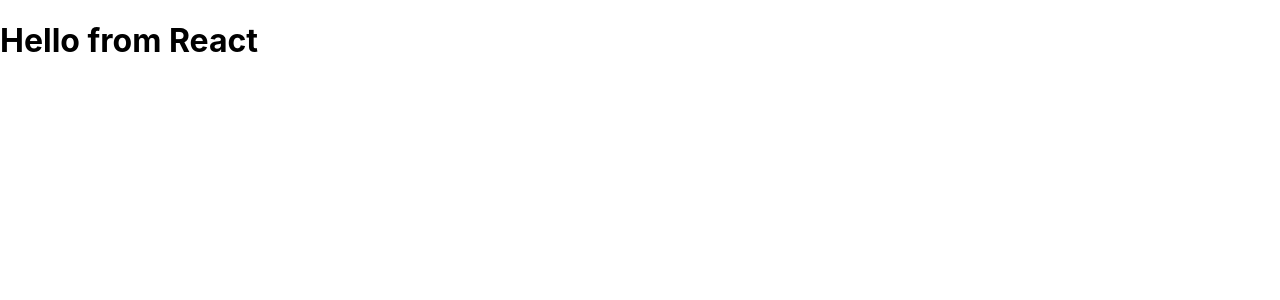
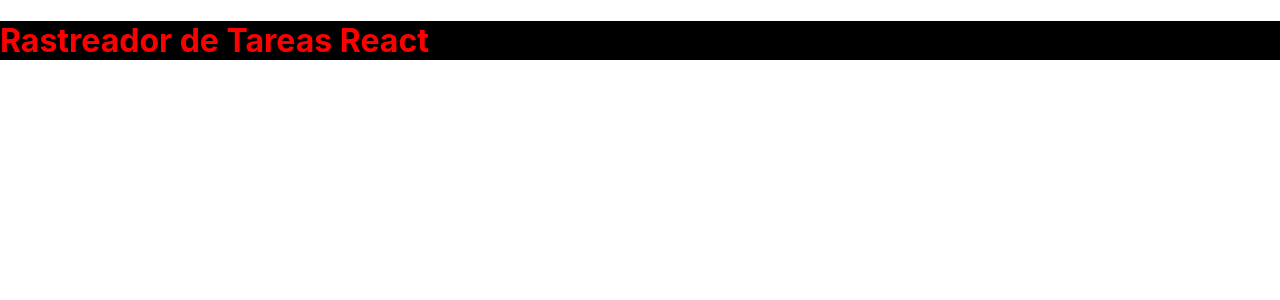
Before and after one commit to gsierra10/react-rastreador-de-tareas, a React (Create React App) app: page / in a window 1280 px wide. Shown: the top 300 px of the page. Built offline with nearby package versions, Linux system fonts and the light colour scheme.

Commit message:
testing styles

```diff
--- a/src/App.js
+++ b/src/App.js
@@ -1,8 +1,10 @@
+import Header from "./components/Header";
 
 function App() {
+
   return (
-    <div className="App">
-      <h1>Hello from React</h1>
+    <div className="container">
+      <Header />
     </div>
   );
 }
--- /dev/null
+++ b/src/components/Header.js
@@ -0,0 +1,13 @@
+const Header = ({ title }) => {
+    return (
+        <header>
+            <h1 style={{ color: 'red', backgroundColor: 'black' }}>{title}</h1>
+        </header>
+    )
+}
+
+Header.defaultProps = {
+    title: 'Rastreador de Tareas React'
+}
+
+export default Header
```
Also changed, not shown: src/logo.svg (added).
